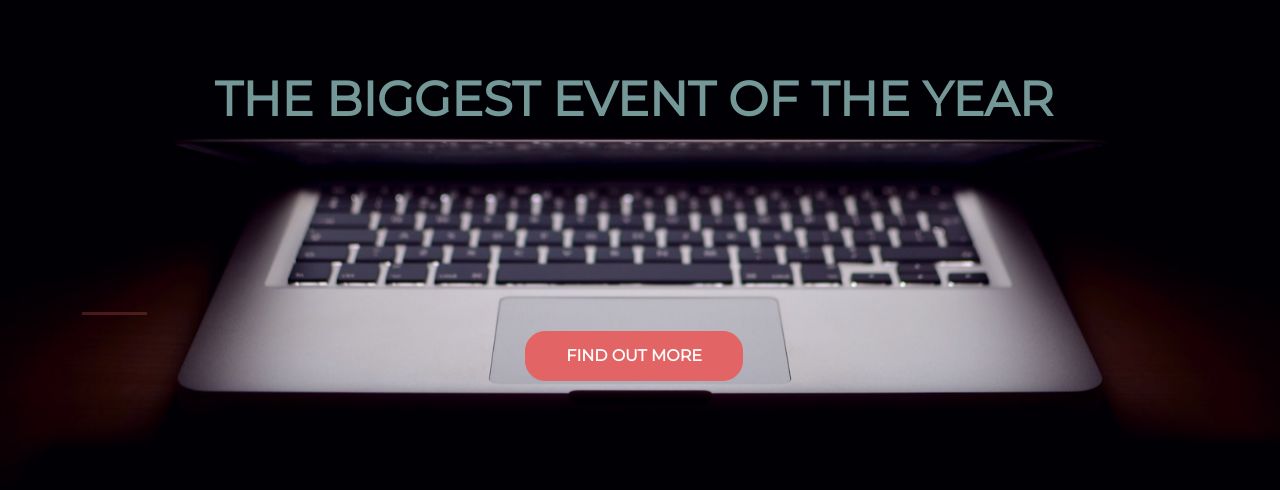
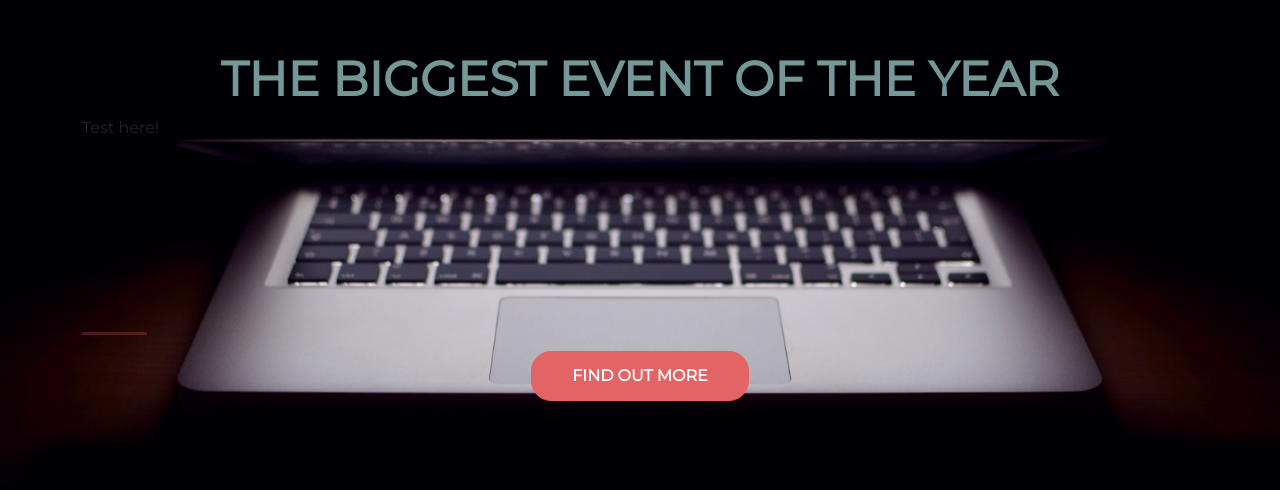
Before and after one commit to Danielcoffee/caphemuoi, a plain HTML site: page index.html in a window 1280 px wide. Shown: the part 174-664 px from the top of the page. Drawn offline with nearby package versions, Linux system fonts and the light colour scheme.

Commit message:
add a paragraph

```diff
--- a/index.html
+++ b/index.html
@@ -27,6 +27,7 @@
       <header class="text-center col-12">
         <h1 class="text-uppercase"><strong>the biggest event of the year</strong> </h1>
       </header>
+      <p>Test here!</p>
       <!-- make space div for more space -->
       <div class="buffer col-12"></div>
       <section class="text-center col-12">
```
